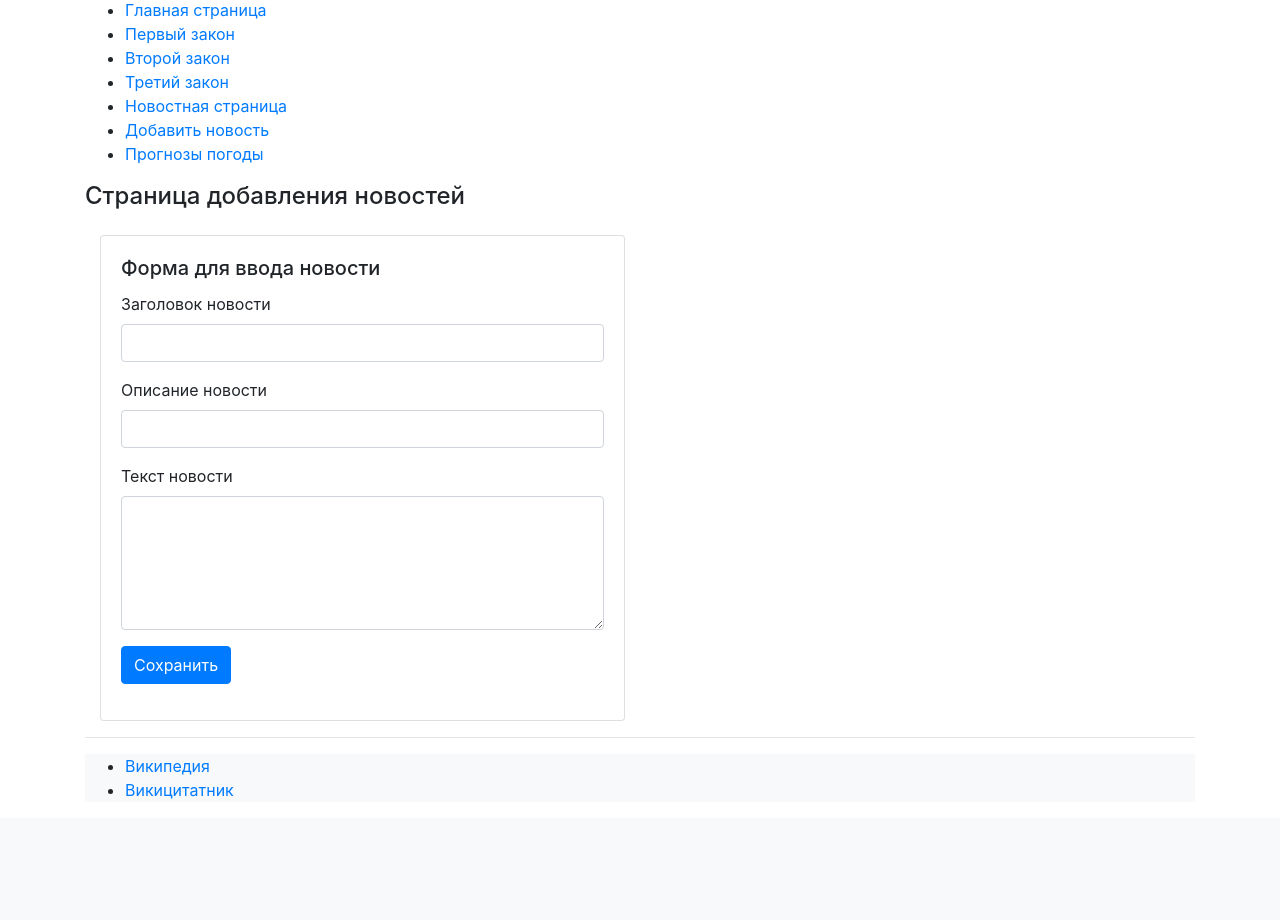
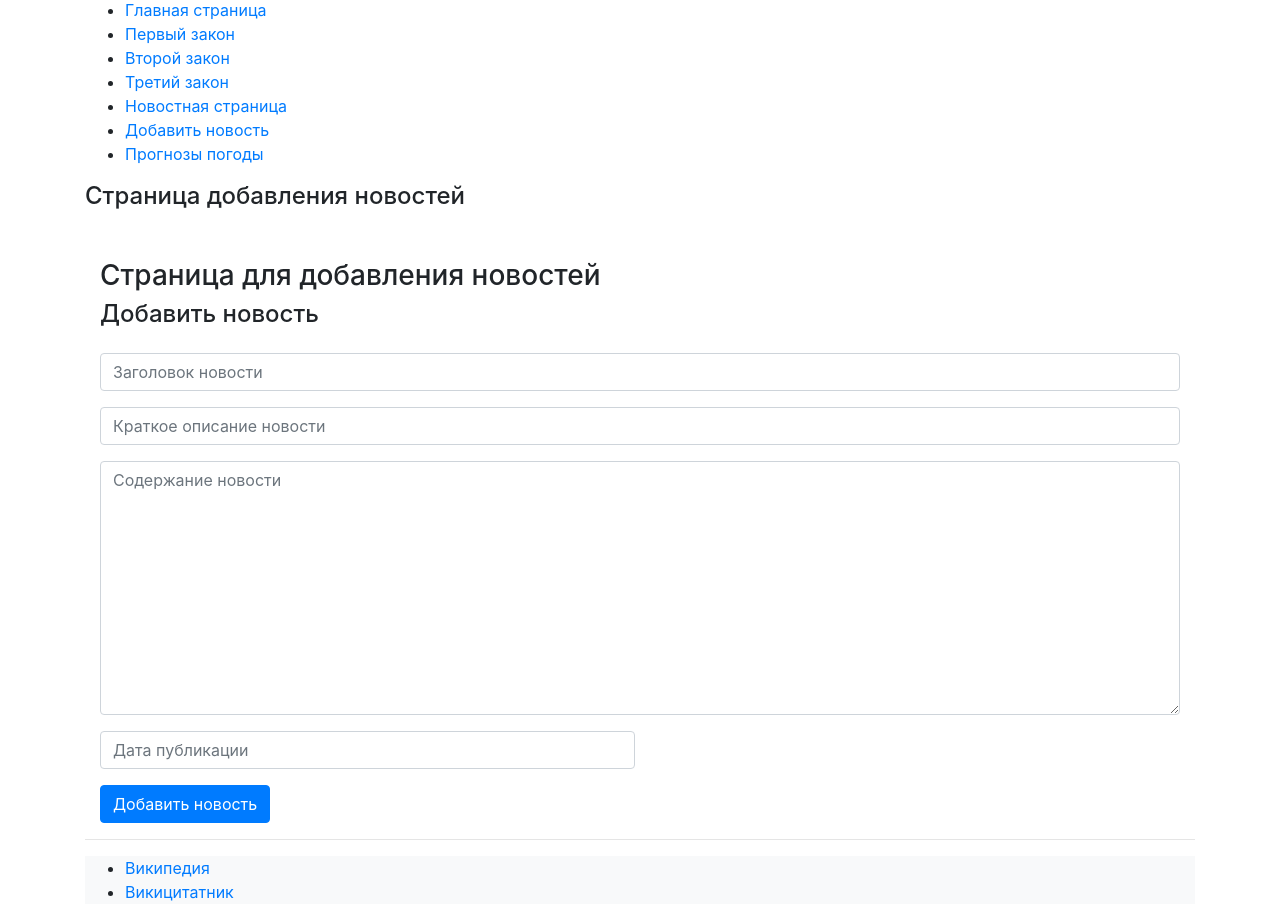
Before and after one commit to Anatolium/DJ04-Homework, a Django app: page /news/create_news/ in a window 1280 px wide. Shown: the part 166-1086 px from the top of the page. Before the commit the page ends 965 px from the top, so only its background shows below. Run offline with Django 5.2, Linux system fonts and the light colour scheme; some libraries are stand-ins or nearby versions.

Commit message:
(update) add_new_post.html

```diff
--- a/zerocoder/news/templates/news/add_new_post.html
+++ b/zerocoder/news/templates/news/add_new_post.html
@@ -6,32 +6,57 @@
 
 {% block content %}
 <h4>Страница добавления новостей</h4>
-<div class="container mt-4">
-    <div class="row justify-content-left">
-        <div class="col-md-6">
-            <div class="card">
-                <div class="card-body">
-                    <h5 class="card-title">Форма для ввода новости</h5>
-                    <form action="#" method="post">
+<div class="container mt-5">
+    <h3>Страница для добавления новостей</h3>
+    <h4 class="mb-4">Добавить новость</h4>
+    <form method="post">
+        {% csrf_token %}
         <div class="form-group">
-                            <label for="title">Заголовок новости</label>
-                            <input type="text" class="form-control" id="title" name="title" maxlength="100" required>
+            {{form.title}}
         </div>
         <div class="form-group">
-                            <label for="description">Описание новости</label>
-                            <input type="text" class="form-control" id="description" name="description" maxlength="100"
-                                   required>
+            {{form.short_description}}
         </div>
         <div class="form-group">
-                            <label for="content">Текст новости</label>
-                            <textarea class="form-control" id="content" name="content" rows="5" required></textarea>
+            {{form.text}}
         </div>
-                        <button type="submit" class="btn btn-primary">Сохранить</button>
-                    </form>
+        <div class="form-row">
+            <div class="form-group col-md-6">
+                {{form.pub_date}}
             </div>
         </div>
-        </div>
-    </div>
+        <button type="submit" class="btn btn-primary">Добавить новость</button>
+    </form>
+    <p>{{error}}</p>
 </div>
 
+<!--<div class="container mt-4">-->
+<!--    <div class="row justify-content-left">-->
+<!--        <div class="col-md-6">-->
+<!--            <div class="card">-->
+<!--                <div class="card-body">-->
+<!--                    <h5 class="card-title">Форма для ввода новости</h5>-->
+<!--                    <form action="#" method="post">-->
+<!--                        {% csrf_token %}-->
+<!--                        <div class="form-group">-->
+<!--                            <label for="title">Заголовок новости</label>-->
+<!--                            <input type="text" class="form-control" id="title" name="title" maxlength="100" required>-->
+<!--                        </div>-->
+<!--                        <div class="form-group">-->
+<!--                            <label for="description">Описание новости</label>-->
+<!--                            <input type="text" class="form-control" id="description" name="description" maxlength="100"-->
+<!--                                   required>-->
+<!--                        </div>-->
+<!--                        <div class="form-group">-->
+<!--                            <label for="content">Текст новости</label>-->
+<!--                            <textarea class="form-control" id="content" name="content" rows="5" required></textarea>-->
+<!--                        </div>-->
+<!--                        <button type="submit" class="btn btn-primary">Сохранить</button>-->
+<!--                    </form>-->
+<!--                </div>-->
+<!--            </div>-->
+<!--        </div>-->
+<!--    </div>-->
+<!--</div>-->
+
 {% endblock %}
```
Lines whose indentation alone changed are shown as unchanged.
